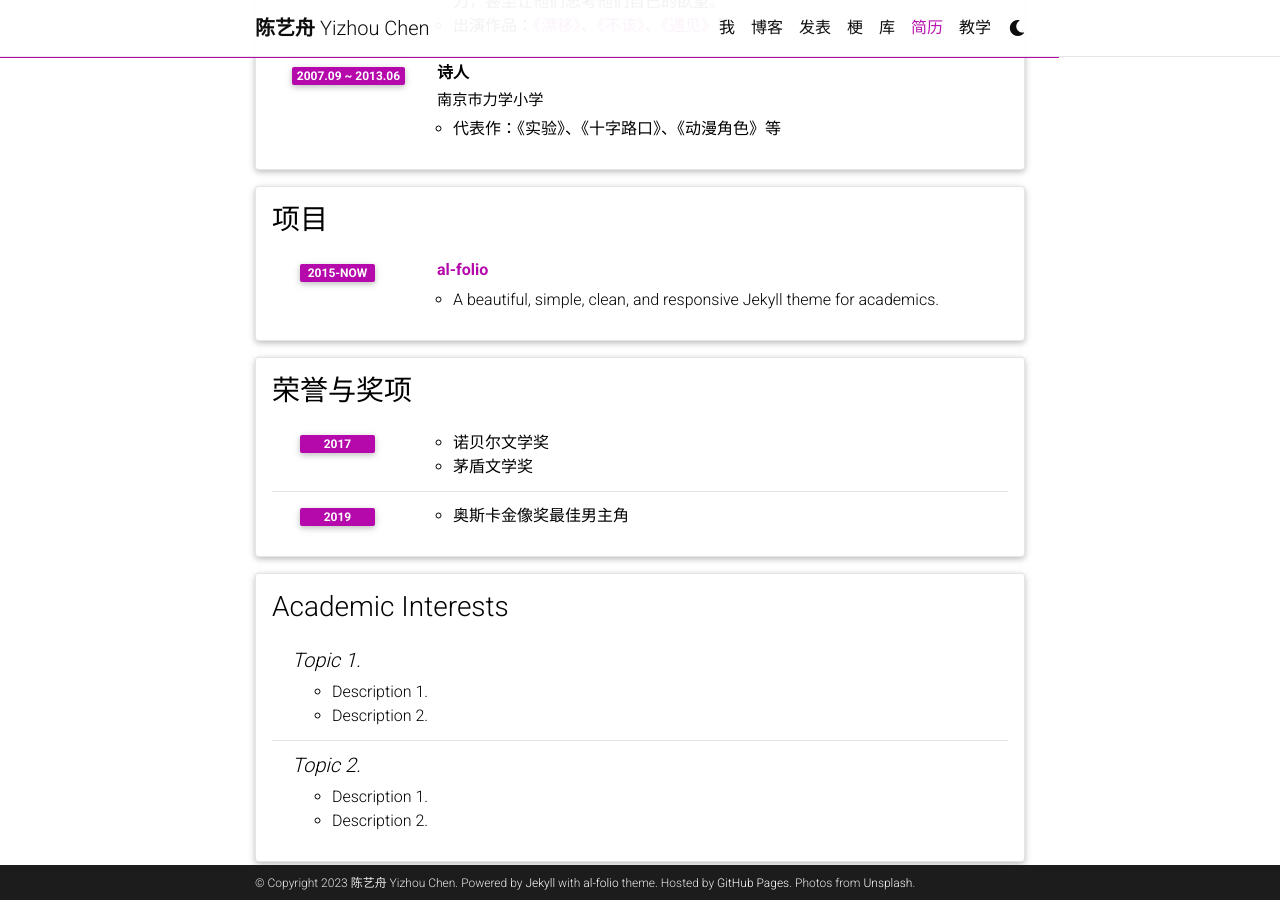
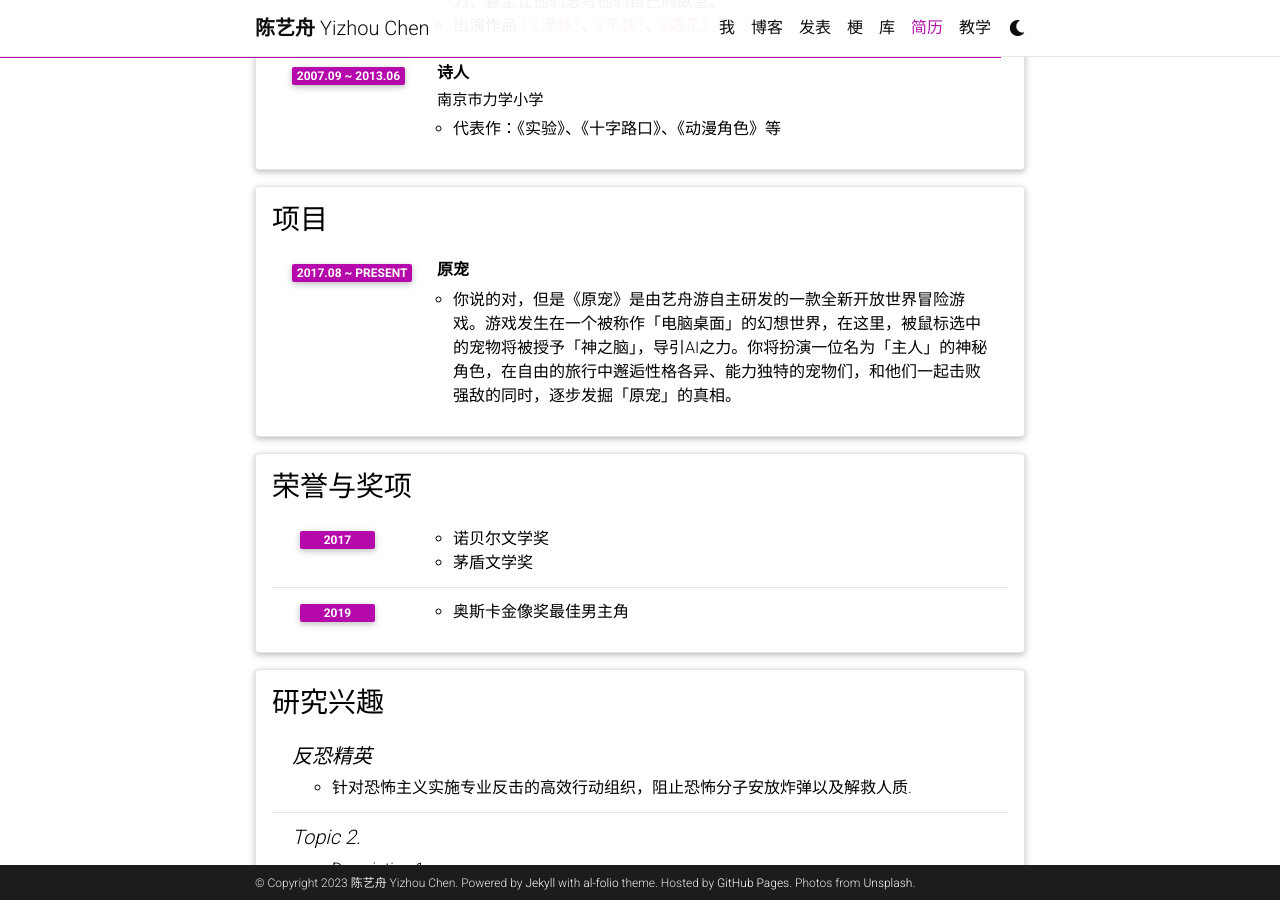
Before and after one commit to famax7/famax7.github.io, a Jekyll site: the page built from _pages/cv.md, in a window 1280 px wide and 900 px high, scrolled down 1028 px. Built offline with Jekyll 4.4.1, drawn with Linux system fonts in a browser that asks for light colours; comment, search, counter and statistics services are not loaded; a style sheet for code colours, icons or effects is not loaded.

Commit message:
Update cv.yml

```diff
--- a/_data/cv.yml
+++ b/_data/cv.yml
@@ -53,9 +53,9 @@
 - title: 项目
   type: time_table
   contents:
-    - title: <a href="https://github.com/alshedivat/al-folio">al-folio</a>
-      year: 2015-now
-      description: A beautiful, simple, clean, and responsive Jekyll theme for academics.
+    - title: 原宠
+      year: 2017.08 ~ Present
+      description: 你说的对，但是《原宠》是由艺舟游自主研发的一款全新开放世界冒险游戏。游戏发生在一个被称作「电脑桌面」的幻想世界，在这里，被鼠标选中的宠物将被授予「神之脑」，导引AI之力。你将扮演一位名为「主人」的神秘角色，在自由的旅行中邂逅性格各异、能力独特的宠物们，和他们一起击败强敌的同时，逐步发掘「原宠」的真相。
 
 - title: 荣誉与奖项
   type: time_table
@@ -68,13 +68,12 @@
       items:
         - 奥斯卡金像奖最佳男主角
 
-- title: Academic Interests
+- title: 研究兴趣
   type: nested_list
   contents:
-    - title: Topic 1.
+    - title: 反恐精英
       items:
-        - Description 1.
-        - Description 2.
+        - 针对恐怖主义实施专业反击的高效行动组织，阻止恐怖分子安放炸弹以及解救人质.
     - title: Topic 2.
       items:
         - Description 1.
```
